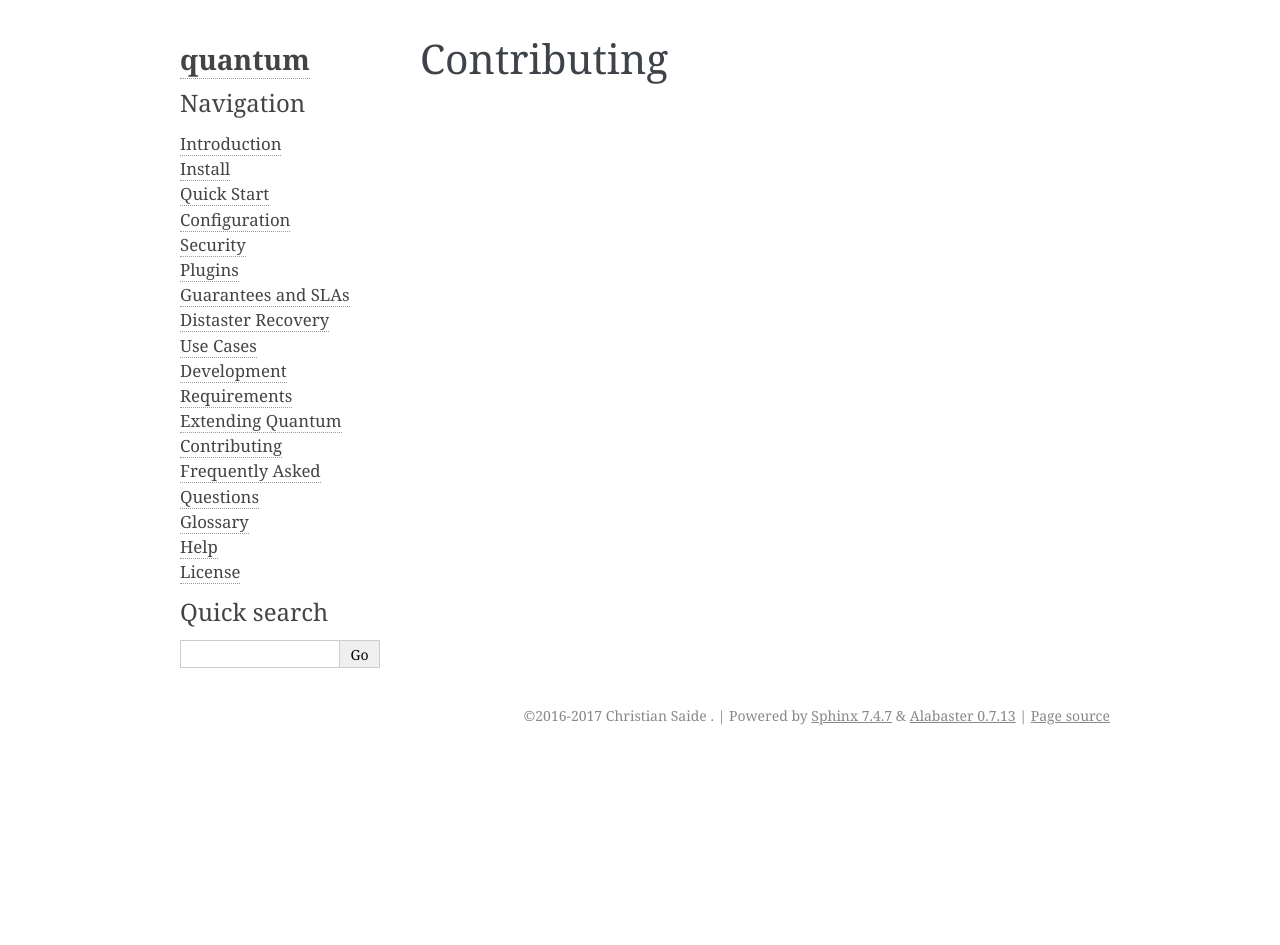
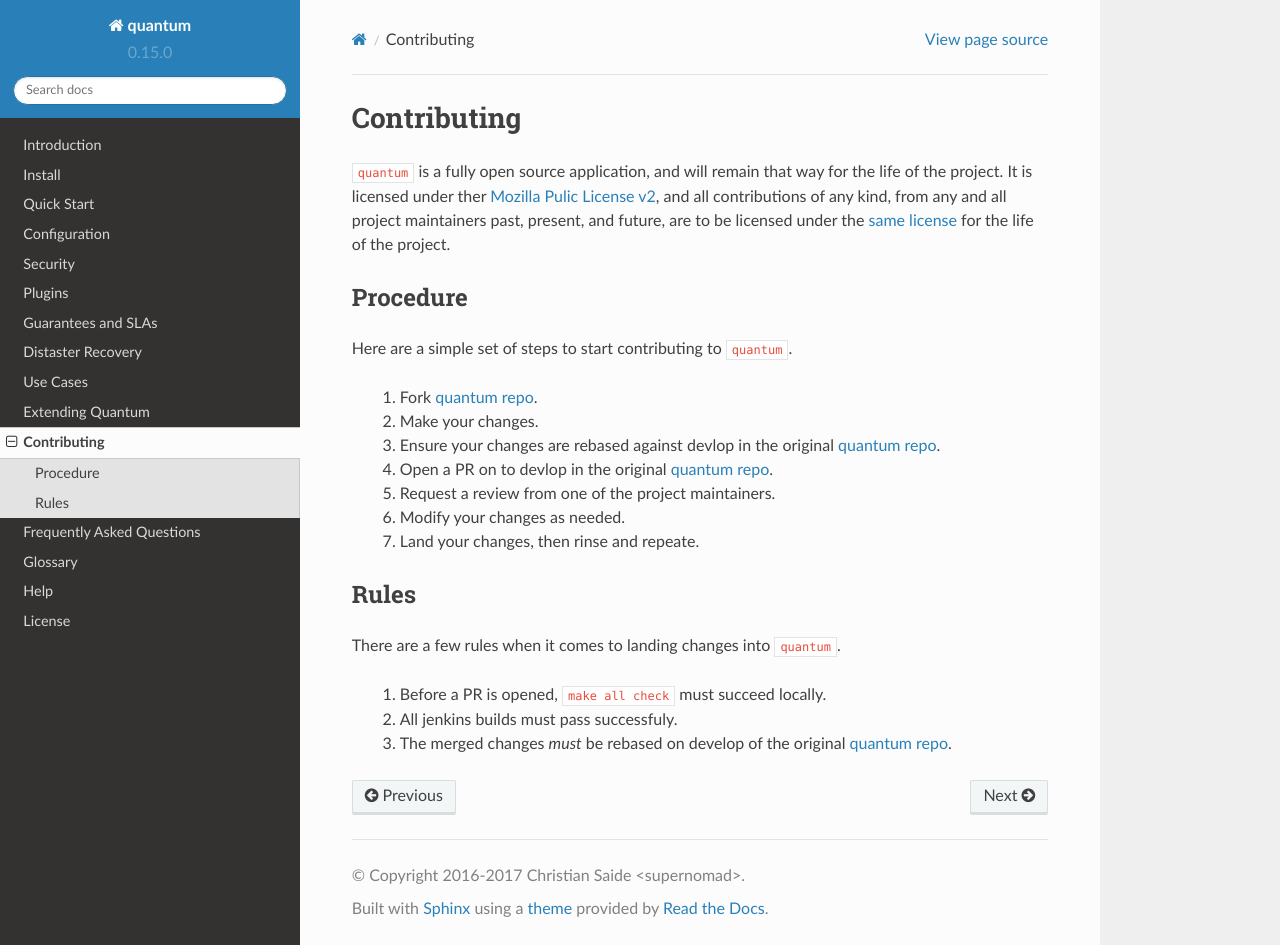
Before and after one commit to supernomad/quantum, a Sphinx documentation site: the page built from docs/contribute.rst, in a window 1280 px wide and 945 px high. Built offline with Sphinx 7.4.7 and the Read the Docs theme 2.0.0, drawn with Linux system fonts in a browser that asks for light colours; pages that are not in the unit, such as notebooks, are missing from menus.

```diff
--- a/docs/conf.py
+++ b/docs/conf.py
@@ -82,7 +82,7 @@
 # The theme to use for HTML and HTML Help pages.  See the documentation for
 # a list of builtin themes.
 #
-#html_theme = 'default'
+html_theme = "sphinx_rtd_theme"
 
 # Theme options are theme-specific and customize the look and feel of a theme
 # further.  For a list of options available for each theme, see the
--- a/docs/configuration.rst
+++ b/docs/configuration.rst
@@ -26,7 +26,7 @@
 
 {% for section in config_options.sections %}
 {{ section.name }}
--------
+{{ "-" * section.name|length }}
 
 ----------------------
 
@@ -34,7 +34,7 @@
 
 {% for option in section.options %}
 {{ option.name }}
-^^^^^^^^^^^^^^^^^
+{{ "^" * option.name|length }}
 
 {{ option.description }}
 
--- a/docs/contribute.rst
+++ b/docs/contribute.rst
@@ -1,3 +1,27 @@
 ##############
  Contributing
 ##############
+
+``quantum`` is a fully open source application, and will remain that way for the life of the project. It is licensed under ther :doc:`Mozilla Pulic License v2 <license>`, and all contributions of any kind, from any and all project maintainers past, present, and future, are to be licensed under the :doc:`same license <license>` for the life of the project.
+
+Procedure
+=========
+
+Here are a simple set of steps to start contributing to ``quantum``.
+
+  #. Fork `quantum repo <https://github.com/supernomad/quantum>`_.
+  #. Make your changes.
+  #. Ensure your changes are rebased against devlop in the original `quantum repo <https://github.com/supernomad/quantum>`_.
+  #. Open a PR on to devlop in the original `quantum repo <https://github.com/supernomad/quantum>`_.
+  #. Request a review from one of the project maintainers.
+  #. Modify your changes as needed.
+  #. Land your changes, then rinse and repeate.
+
+Rules
+=====
+
+There are a few rules when it comes to landing changes into ``quantum``.
+
+  #. Before a PR is opened, ``make all check`` must succeed locally.
+  #. All jenkins builds must pass successfuly.
+  #. The merged changes *must* be rebased on develop of the original `quantum repo <https://github.com/supernomad/quantum>`_.
--- a/docs/dev-reqs.rst
+++ /dev/null
@@ -1,3 +0,0 @@
-##########################
- Development Requirements
-##########################
--- a/docs/index.rst
+++ b/docs/index.rst
@@ -37,15 +37,15 @@
      - :doc:`Use Cases <use-cases>`
    * - :doc:`Install <install>`
      - :doc:`Guarantees/SLAs <guarantees-sla>`
-     - :doc:`Requirements <dev-reqs>`
+     - :doc:`Contributing <contribute>`
      - :doc:`Get Help <help>`
    * - :doc:`Quick Start <quick-start>`
      - :doc:`Distaster Recovery <dr>`
-     - :doc:`Contributing <contribute>`
+     - :doc:`Extending Quantum <extending>`
      - :doc:`Glossary <glossary>`
    * - :doc:`FAQ <faq>`
      - :doc:`Security <security>`
-     - :doc:`Extending Quantum <extending>`
+     -
      -
    * -
      - :doc:`Plugins <plugins>`
```
Also changed, not shown: 4 other files.
